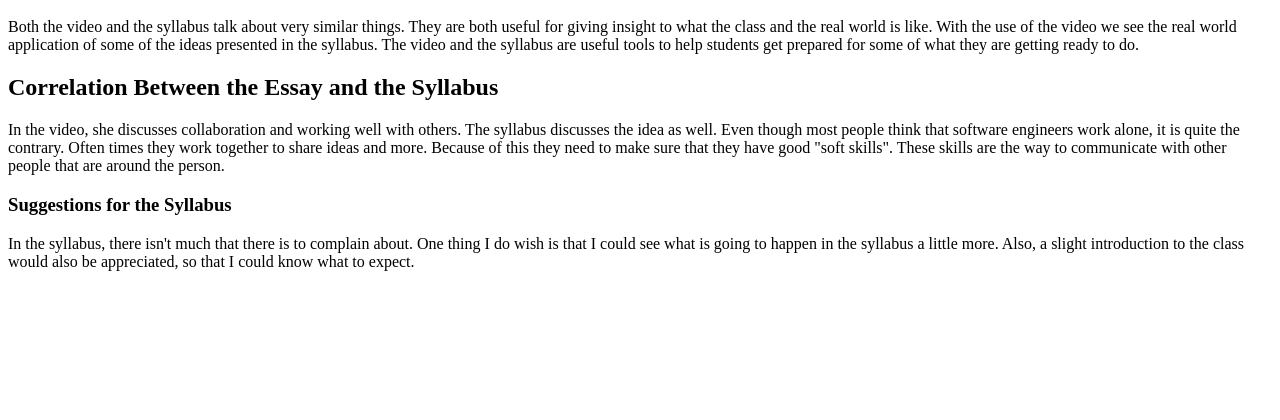
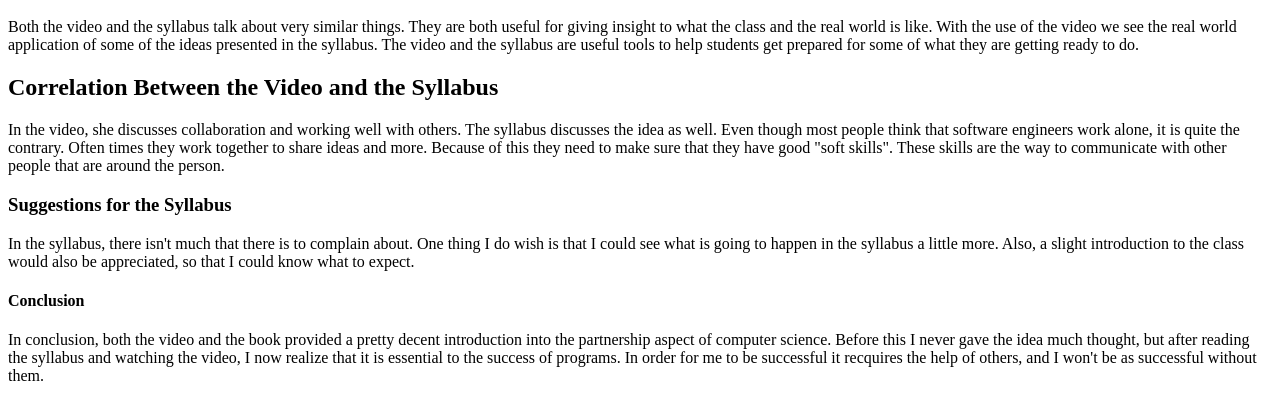
Before and after one commit to taymoss/HW-1-Repository, a plain HTML site: page index.html in a window 1280 px wide. Shown: the part 48-468 px from the top of the page. Drawn offline with Linux system fonts and the light colour scheme.

Commit message:
Added a conclusion

```diff
--- a/index.html
+++ b/index.html
@@ -6,7 +6,7 @@ Correlation Between the Video and the Syllabus
 Both the video and the syllabus talk about very similar things. They are both useful for giving insight to what the class and the real world is like. With the use of the video we see the real world application of some of the ideas presented in the syllabus. The video and the syllabus are useful tools to help students get prepared for some of what they are getting ready to do.
 </p1>
 <h2>
-Correlation Between the Essay and the Syllabus
+Correlation Between the Video and the Syllabus
 </h2>
 <p2>
 In the video, she discusses collaboration and working well with others. The syllabus discusses the idea as well. Even though most people think that software engineers work alone, it is quite the contrary. Often times they work together to share ideas and more. Because of this they need to make sure that they have good "soft skills". These skills are the way to communicate with other people that are around the person.
@@ -17,4 +17,10 @@ Suggestions for the Syllabus
 <p3>
 In the syllabus, there isn't much that there is to complain about. One thing I do wish is that I could see what is going to happen in the syllabus a little more. Also, a slight introduction to the class would also be appreciated, so that I could know what to expect.
 </p3>
+<h4>
+  Conclusion
+ </h4>
+  <p4>
+ In conclusion, both the video and the book provided a pretty decent introduction into the partnership aspect of computer science. Before this I never gave the idea much thought, but after reading the syllabus and watching the video, I now realize that it is essential to the success of programs. In order for me to be successful it recquires the help of others, and I won't be as successful without them.
+  </p4>
 </html>
```
